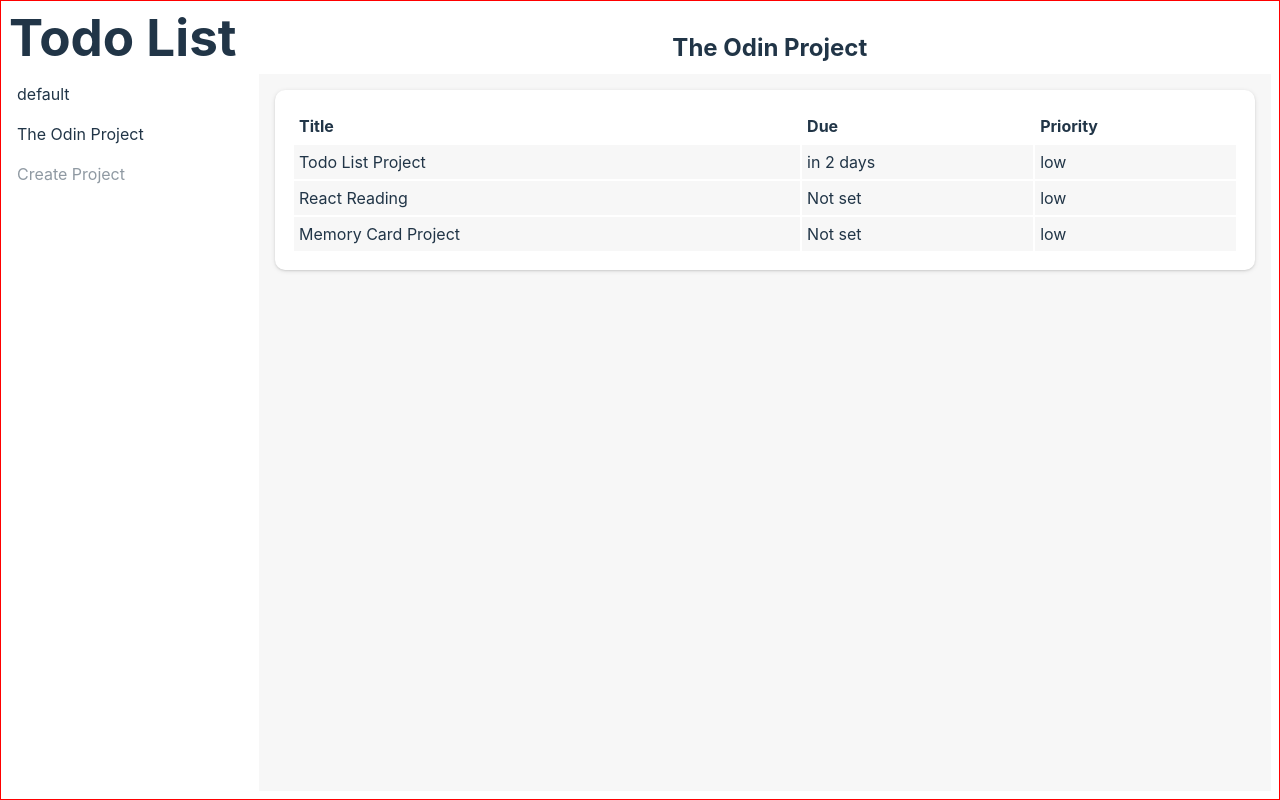
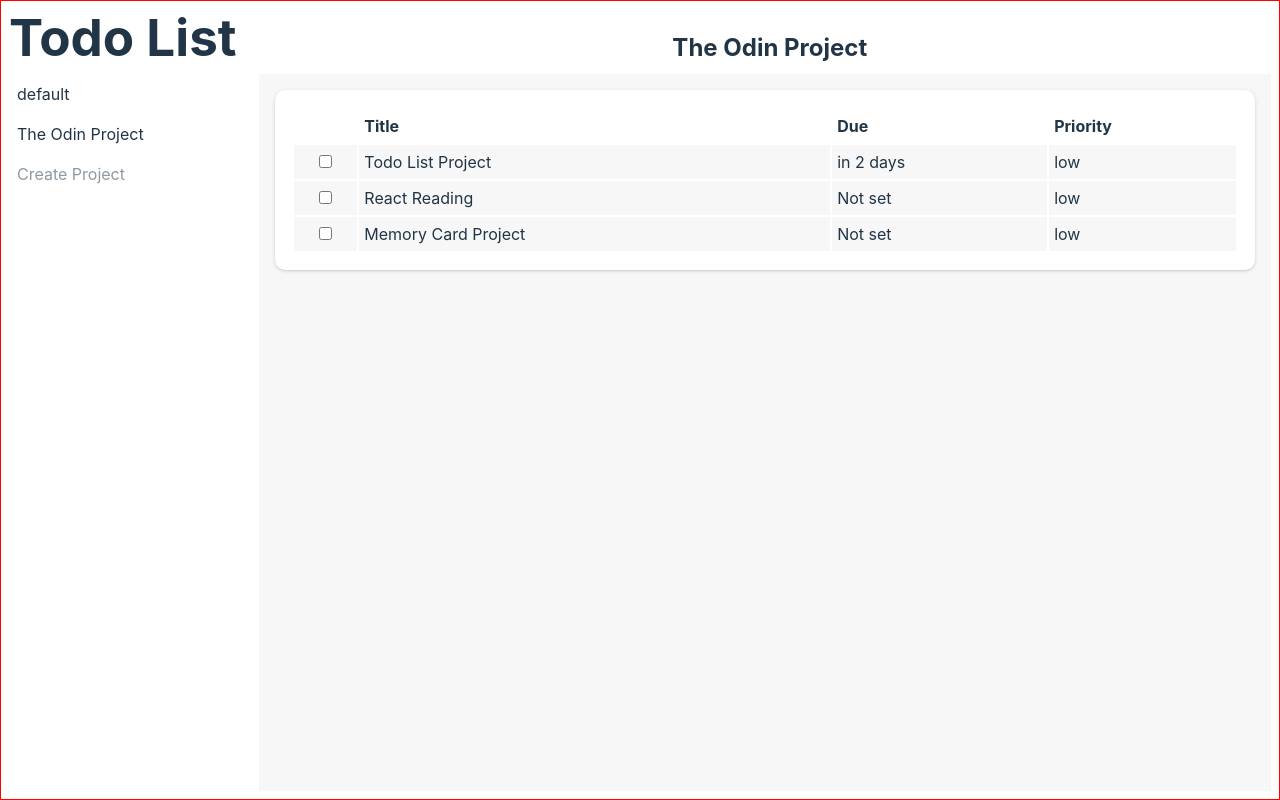
Before and after one commit to pricebenjamin/top-projects, a React (Vite) app in the folder 011-todo-list/: page / in a window 1280 px wide. Built offline with nearby package versions, Linux system fonts and the light colour scheme; the HTML template or start-up script is replaced by a standard one.

Commit message:
wip: update projects on todo status change

```diff
--- a/011-todo-list/src/App/App.tsx
+++ b/011-todo-list/src/App/App.tsx
@@ -21,6 +21,19 @@ function App() {
     setProjects([...projects, project]);
   }
 
+  function updateTodoStatus(index: number) {
+    const project = projects.find((p) => p.title === activeProject);
+
+    if (!project) {
+      throw new Error("updateTodoStatus(): failed to find active project");
+    }
+
+    const todo = project.todos[index];
+
+    todo.finished = !todo.finished;
+    setProjects([...projects]);
+  }
+
   return (
     <>
       <Header title="Todo List" project={activeProject} />
@@ -30,7 +43,10 @@ function App() {
           onProjectSelect={setActiveProject}
           onCreateProject={addProject}
         />
-        <TodoList project={projects.find((p) => p.title === activeProject)} />
+        <TodoList
+          project={projects.find((p) => p.title === activeProject)}
+          onTodoStatusChange={updateTodoStatus}
+        />
       </div>
     </>
   );
--- a/011-todo-list/src/App/Components/Todo/index.ts
+++ b/011-todo-list/src/App/Components/Todo/index.ts
@@ -3,4 +3,5 @@ export interface Todo {
   description: string;
   dueDate: number | null;
   priority: "high" | "medium" | "low";
+  finished: boolean;
 }
--- a/011-todo-list/src/App/Components/TodoList/TodoList.css
+++ b/011-todo-list/src/App/Components/TodoList/TodoList.css
@@ -29,6 +29,10 @@
   background-color: rgba(255, 255, 255, 0.03);
 }
 
+.todo-list table .todo-status {
+  text-align: center;
+}
+
 @media (prefers-color-scheme: light) {
   .todo-list {
     background-color: rgba(0, 0, 0, 0.03);
--- a/011-todo-list/src/App/Components/TodoList/TodoList.tsx
+++ b/011-todo-list/src/App/Components/TodoList/TodoList.tsx
@@ -4,8 +4,10 @@ import "./TodoList.css";
 
 interface TodoListProps {
   project?: Project;
+  onTodoStatusChange: (index: number) => void;
 }
-export function TodoList({ project }: TodoListProps) {
+
+export function TodoList({ project, onTodoStatusChange }: TodoListProps) {
   const todos = project?.todos;
 
   function renderDate(timestamp: number | null) {
@@ -23,6 +25,7 @@ export function TodoList({ project }: TodoListProps) {
         <table>
           <thead>
             <tr>
+              <th></th>
               <th>Title</th>
               <th>Due</th>
               <th>Priority</th>
@@ -31,6 +34,13 @@ export function TodoList({ project }: TodoListProps) {
           <tbody>
             {todos.map((t, idx) => (
               <tr key={idx}>
+                <td className="todo-status">
+                  <input
+                    type="checkbox"
+                    onChange={() => onTodoStatusChange(idx)}
+                    checked={t.finished}
+                  />
+                </td>
                 <td>{t.title}</td>
                 <td>{renderDate(t.dueDate)}</td>
                 <td>{t.priority}</td>
--- a/011-todo-list/src/App/init.json
+++ b/011-todo-list/src/App/init.json
@@ -8,7 +8,8 @@
           "title": "New Todo",
           "description": "",
           "dueDate": null,
-          "priority": "low"
+          "priority": "low",
+          "finished": false
         }
       ]
     },
@@ -19,19 +20,22 @@
           "title": "Todo List Project",
           "description": "",
           "dueDate": 1712392657776,
-          "priority": "low"
+          "priority": "low",
+          "finished": false
         },
         {
           "title": "React Reading",
           "description": "",
           "dueDate": null,
-          "priority": "low"
+          "priority": "low",
+          "finished": false
         },
         {
           "title": "Memory Card Project",
           "description": "",
           "dueDate": null,
-          "priority": "low"
+          "priority": "low",
+          "finished": false
         }
       ]
     }
```
